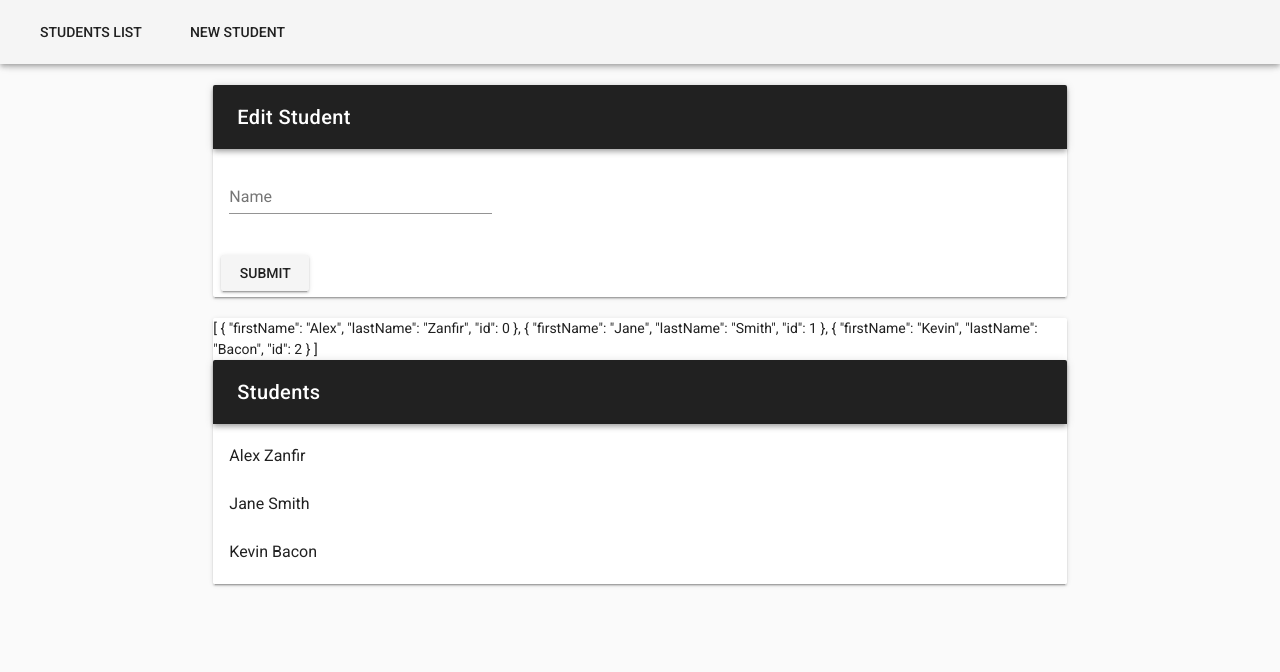
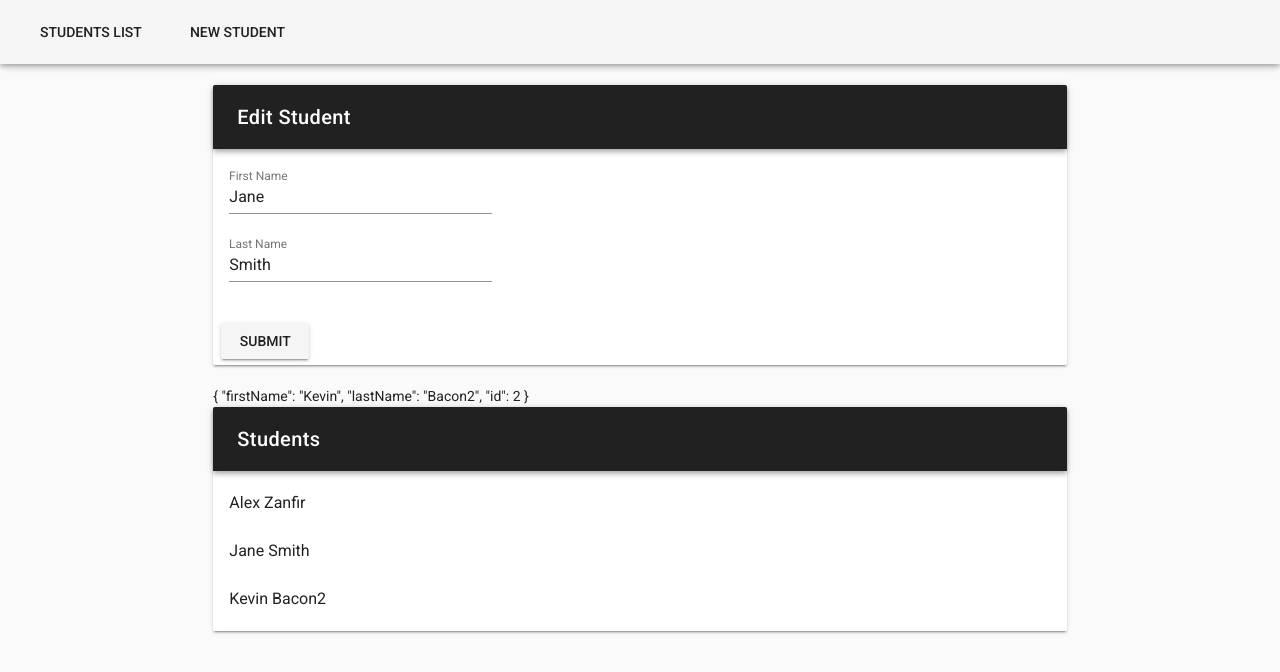
Before and after one commit to chungthehao/Vuex-Student-Manager, a Vue app: page /EditStudent/1 in a window 1280 px wide. Shown: the top 672 px of the page. Built offline with nearby package versions, Linux system fonts and the light colour scheme; data requests are answered from the project's data file.

Commit message:
Passing a parameter to getter

```diff
--- a/db.json
+++ b/db.json
@@ -1,9 +1,9 @@
 {
   "students": [
     {
+      "id": 0,
       "firstName": "Alex",
-      "lastName": "Zanfir",
-      "id": 0
+      "lastName": "Zanfir"
     },
     {
       "firstName": "Jane",
@@ -12,7 +12,7 @@
     },
     {
       "firstName": "Kevin",
-      "lastName": "Bacon",
+      "lastName": "Bacon2",
       "id": 2
     }
   ]
--- a/src/components/EditStudent.vue
+++ b/src/components/EditStudent.vue
@@ -9,7 +9,8 @@
           <v-container>
             <v-layout>
               <v-flex xs12 md4>
-                <v-text-field v-model="name" label="Name" required></v-text-field>
+                <v-text-field v-model="student.firstName" label="First Name" required></v-text-field>
+                <v-text-field v-model="student.lastName" label="Last Name" required></v-text-field>
               </v-flex>
             </v-layout>
           </v-container>
@@ -25,19 +26,38 @@
 <script>
 import axios from "axios";
 import Students from "./Students";
+import { mapGetters } from 'vuex';
 
 export default {
   data() {
-    return {
-      name: ""
-    };
+    return {};
   },
-  async created() {
-      this.name = (await axios.get(`http://localhost:3000/students?id=${this.$route.params.id}`)).data[0].name;
+
+  computed: {
+    ...mapGetters({
+      findStudent: 'findStudent',
+    }),
+    // Ko để trong created hook, mà để ở computed để nó trigger khi data ở store đã về từ server
+    student() {
+      const student = this.findStudent(this.$route.params.id);
+      return student ? student : {};// {} rỗng này để ko sinh lỗi khi mới vô students ở store chưa về kịp từ server
+    }
+    // firstName() {
+    //   const student = this.findStudent(this.$route.params.id);
+    //   return student ? student.firstName : '';
+    // },
+    // lastName() {
+    //   const student = this.findStudent(this.$route.params.id);
+    //   return student ? student.lastName : '';
+    // },
   },
+
   methods: {
     async submit() {
-      axios.put(`http://localhost:3000/students/${this.$route.params.id}`, { name: this.name });
+      axios.put(
+        `http://localhost:3000/students/${this.$route.params.id}`,
+        { firstName: this.student.firstName, lastName: this.student.lastName }
+      );
     }
   },
   components: {
--- a/src/components/Students.vue
+++ b/src/components/Students.vue
@@ -1,7 +1,9 @@
 <template>
   <v-flex sm8 offset-sm2>
+
+    {{ $store.getters.findStudent(2) }}
+
     <v-card>
-      {{students}}
       <v-toolbar dark>
         <v-toolbar-title>Students</v-toolbar-title>
       </v-toolbar>
--- a/src/store.js
+++ b/src/store.js
@@ -12,6 +12,7 @@ export default new Vuex.Store({
         students: state => state.students.map(s => ({
             ...s,
             fullName: `${s.firstName} ${s.lastName}`
-        }))
+        })),
+        findStudent: state => id => state.students.find(s => s.id === Number(id))
     }
 })
```
